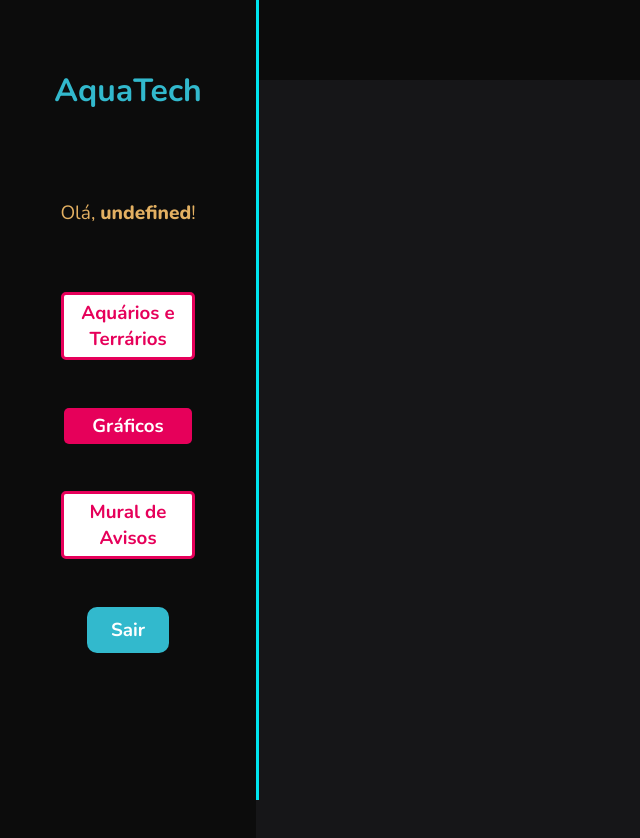
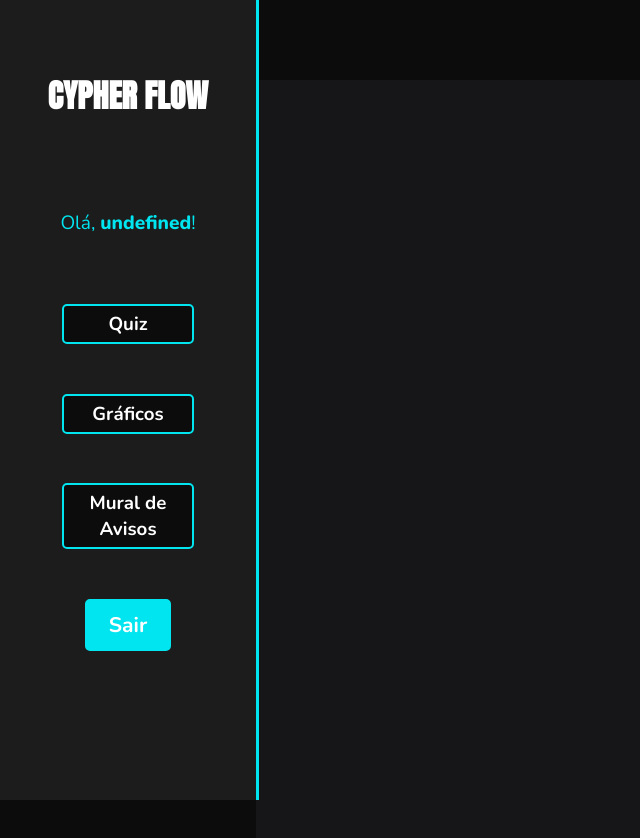
Before and after one commit to yasminSvieira/Projeto-Individual, a website: page public/dashboard/dashboard.html in a window 1280 px wide. Shown: the whole page, without its empty margins (0-640 px from the left). Drawn offline with nearby package versions, Linux system fonts and the light colour scheme.

Commit message:
Fix: Estilizando botões da navbar lateral

```diff
--- a/public/css/dashboards.css
+++ b/public/css/dashboards.css
@@ -8,10 +8,10 @@ body {
   font-family: "Nunito", sans-serif;
 }
 
-:root{
+:root {
   --cor-principal: #0c0c0c;
   --cor-secundaria: #00E5EF;
-  --cor-complementar:#3A3A38;
+  --cor-complementar: #3A3A38;
   --cor-detalhes: #1c1c1c;
   --cor-fonte: #fff;
 }
@@ -356,7 +356,7 @@ canvas {
   justify-content: space-evenly;
   align-items: center;
   border-right: 3px solid var(--cor-secundaria);
-  background-color: var(--cor-principal);
+  background-color: var(--cor-detalhes);
 }
 
 .dash-right {
@@ -372,7 +372,8 @@ canvas {
 }
 
 .header-left h1 {
-  color: #32b9cd;
+  color: var(--cor-fonte);
+  font-family: "anton", sans-serif;
 }
 
 .hello {
@@ -382,7 +383,7 @@ canvas {
 }
 
 .hello h3 {
-  color: #e3b062;
+  color: var(--cor-secundaria);
   font-weight: 300;
   font-size: 1.2rem;
 }
@@ -394,25 +395,35 @@ canvas {
 .btn-nav {
   width: 40%;
   color: white;
-  background-color: #e6005a;
+  background-color: var(--cor-principal);
   border-radius: 5px;
   text-align: center;
   padding: 2% 5%;
 }
 
-.btn-nav-white {
+.btn-nav-gray {
   width: 40%;
-  background-color: white;
-  border: 3px solid #e6005a;
+  background-color: var(--cor-principal);
+  border: 2px solid var(--cor-secundaria);
   border-radius: 5px;
   text-align: center;
   padding: 2% 5%;
 }
 
-.btn-nav-white h3 {
-  color: #e6005a;
+.btn-nav-gray h3 {
+  color: var(--cor-fonte);
   padding: 0;
   margin: 0;
+}
+
+.btn-nav-gray h3:hover {
+  color: var(--cor-secundaria)
+}
+
+.btn-nav-gray:hover {
+  transform: scale(1.05);
+  text-decoration: none;
+  box-shadow: 0 0 18px var(--cor-secundaria)
 }
 
 .btn-nav h3,
@@ -421,15 +432,48 @@ canvas {
   padding: 0;
 }
 
+.btn-nav {
+  width: 40%;
+  background-color: var(--cor-principal);
+  border: 2px solid var(--cor-secundaria);
+  border-radius: 5px;
+  text-align: center;
+  padding: 2% 5%;
+
+}
+
+.btn-nav:hover {
+  transform: scale(1.05);
+  text-decoration: none;
+  box-shadow: 0 0 18px var(--cor-secundaria)
+}
+
+.btn-nav h3:hover {
+  color: var(--cor-secundaria);
+
+}
+
 .btn-logout {
   margin: 0;
   padding: 0;
   width: 20%;
-  background-color: #32b9cd;
+  background-color: var(--cor-secundaria);
   color: white;
-  border-radius: 10px;
   text-align: center;
   padding: 10px 15px;
   margin-bottom: 100px;
   cursor: pointer;
+  font-size: 18px;
+  border: 2px solid var(--cor-secundaria);
+  border-radius: 5px;
+  transition: background-color 0.3s ease, transform 0.2s ease;
 }
+
+.btn-logout:hover {
+  font-weight: bold;
+  background-color: var(--cor-principal);
+  color: var(--cor-secundaria);
+  transform: scale(1.05);
+  text-decoration: none;
+  box-shadow: 0 0 18px var(--cor-secundaria)
+}
--- a/public/dashboard/dashboard.html
+++ b/public/dashboard/dashboard.html
@@ -32,26 +32,26 @@
 
     <div class="janela">
         <div class="header-left">
-            <h1>AquaTech</h1>
+            <h1>CYPHER FLOW</h1>
 
             <div class="hello">
                 <h3>Olá, <span id="b_usuario">usuário</span>!</h3>
             </div>
 
-            <div class="btn-nav-white">
-                <a href="./cards.html">
-                    <h3>Aquários e Terrários</h3>
+            <div class="btn-nav-gray">
+                <a href="./quiz.html">
+                    <h3>Quiz</h3>
                 </a>
             </div>
 
             <div class="btn-nav">
-
-                <h3>Gráficos</h3>
-
+                <a href="./dashboard.html">
+                    <h3>Gráficos</h3>
+                </a>
             </div>
 
-            <div class="btn-nav-white">
-                <a href="./mural.html">
+            <div class="btn-nav-gray">
+                <a href="./">
                     <h3>Mural de Avisos</h3>
                 </a>
             </div>
```
